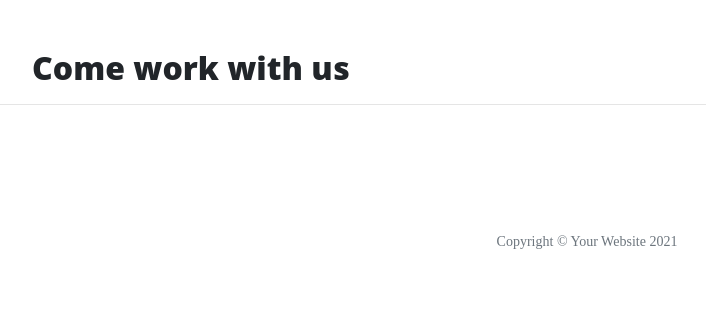
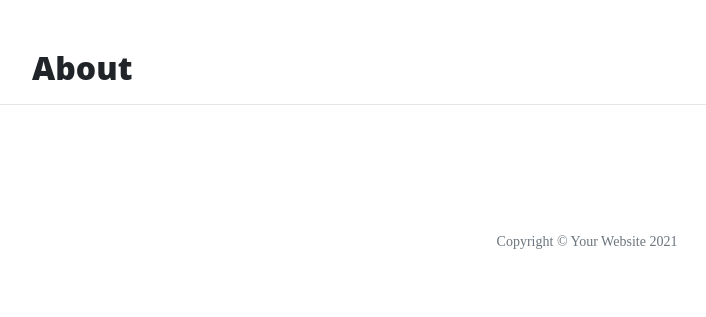
Before and after one commit to natalie-kate/Hobbit, a Flask app: page /careers in a window 1280 px wide. Shown: the part 629-946 px from the top of the page, without its empty margins (53-759 px from the left). Run offline with Flask 2, Linux system fonts and the light colour scheme; some libraries are stand-ins or nearby versions.

Commit message:
h2 changed

```diff
--- a/templates/careers.html
+++ b/templates/careers.html
@@ -1,4 +1,4 @@
 {% extends "base.html" %}
 {% block content %}
-    <h2>Come work with us</h2>
+    <h2>{{ page_title }}</h2>
 {% endblock %}
```
